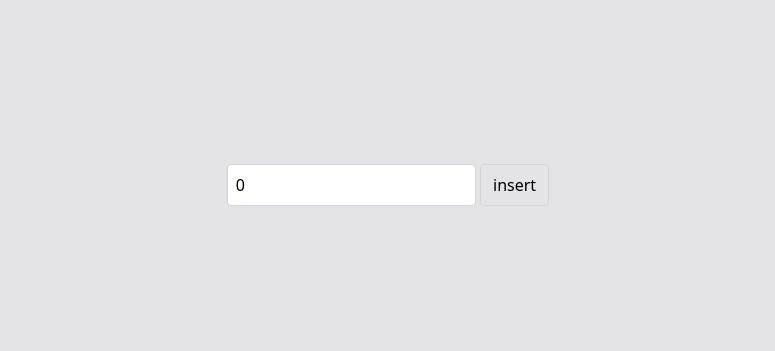
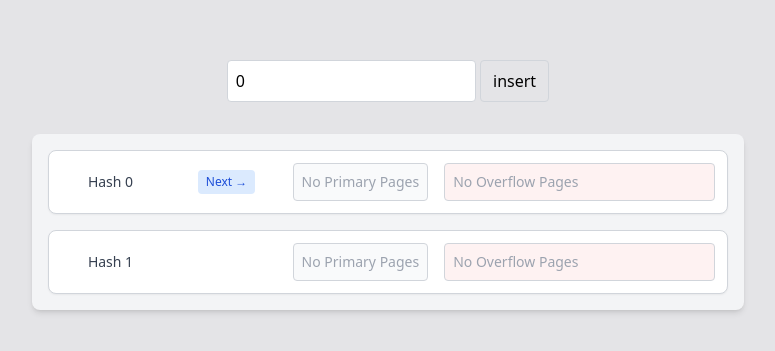
Before and after one commit to amarustavdic/linear-hashing, a SvelteKit app: page / in a window 1280 px wide. Shown: the part 215-566 px from the top of the page, without its empty margins (252-1027 px from the left). Built offline with nearby package versions, Linux system fonts and the light colour scheme.

Commit message:
working, decent looking

```diff
--- a/src/lib/LinearHashtable.ts
+++ b/src/lib/LinearHashtable.ts
@@ -1,6 +1,8 @@
+import { writable } from 'svelte/store';
+
 type Bucket = number[];
 
-export class LinearHashtable {
+class LinearHashtable {
 	private level: number; // Current round number
 	private next: number; // Next bucket to split
 	private N: number; // Number of buckets
@@ -71,4 +73,13 @@ export class LinearHashtable {
 	getBuckets(): Bucket[] {
 		return this.buckets;
 	}
+
+	getNext(): number {
+		return this.next;
+	}
 }
+
+
+
+// Wrap the entire LinearHashtable instance in a writable store
+export const hashtableStore = writable(new LinearHashtable());
--- a/src/routes/+page.svelte
+++ b/src/routes/+page.svelte
@@ -1,7 +1,5 @@
 <script lang="ts">
-	import { LinearHashtable } from '$lib/LinearHashtable';
-
-	const table = new LinearHashtable();
+	import { hashtableStore } from '$lib/LinearHashtable';
 
 	let key = $state(0);
 </script>
@@ -14,7 +12,11 @@
 			type="number"
 			onkeydown={(event: KeyboardEvent) => {
 				if (event.key === 'Enter') {
-					table.insert(key);
+					// Update the hashtable reactively
+					hashtableStore.update((hashtable) => {
+						hashtable.insert(key);
+						return hashtable; // Trigger reactivity by reassigning
+					});
 					key = 0; // Reset the input field after insertion
 				}
 			}}
@@ -24,12 +26,63 @@
 		>
 		<button
 			class="px-3 py-2 border border-gray-300 rounded"
-			onclick={() => table.insert(key)}
+			onclick={() => {
+				// Update the hashtable reactively
+				hashtableStore.update((hashtable) => {
+					hashtable.insert(key);
+					return hashtable; // Trigger reactivity by reassigning
+				});
+				key = 0;
+			}}
 		>insert
 		</button>
 	</div>
 
-	{#each table.getBuckets() as bucket}
-		{bucket.toString()}
-	{/each}
+
+	<div class="grid gap-4 p-4 bg-gray-100 rounded-lg shadow-md">
+		{#each $hashtableStore.getBuckets() as bucket, i}
+			<div class="grid grid-cols-[100px_100px_1fr_2fr] gap-4 items-center p-3 bg-white border border-gray-300 rounded-lg shadow-sm">
+
+				<!-- Hash Functions -->
+				<div class="text-gray-700 text-sm font-medium text-center">
+					Hash {i}
+				</div>
+
+				<!-- Next Pointer -->
+				<div class="flex items-center justify-center">
+					{#if i === $hashtableStore.getNext()}
+						<span class="text-xs px-2 py-1 bg-blue-100 text-blue-700 rounded">Next →</span>
+					{/if}
+				</div>
+
+				<!-- Primary Pages -->
+				<div class="flex flex-wrap items-center gap-2 bg-gray-50 border border-gray-300 p-2 rounded">
+					{#if bucket.slice(0, 4).length > 0}
+						{#each bucket.slice(0, 4) as item}
+						<span class="inline-block px-3 py-1 text-xs font-medium text-white bg-blue-500 rounded">
+							{item}
+						</span>
+						{/each}
+					{:else}
+						<span class="text-gray-400 text-sm">No Primary Pages</span>
+					{/if}
+				</div>
+
+				<!-- Overflow Pages -->
+				<div class="flex flex-wrap items-center gap-2 bg-red-50 border border-gray-300 p-2 rounded">
+					{#if bucket.slice(4).length > 0}
+						{#each bucket.slice(4) as item}
+						<span class="inline-block px-3 py-1 text-xs font-medium text-red-700 bg-red-100 rounded">
+							{item}
+						</span>
+						{/each}
+					{:else}
+						<span class="text-gray-400 text-sm">No Overflow Pages</span>
+					{/if}
+				</div>
+			</div>
+		{/each}
+	</div>
+
+
 </div>
```
